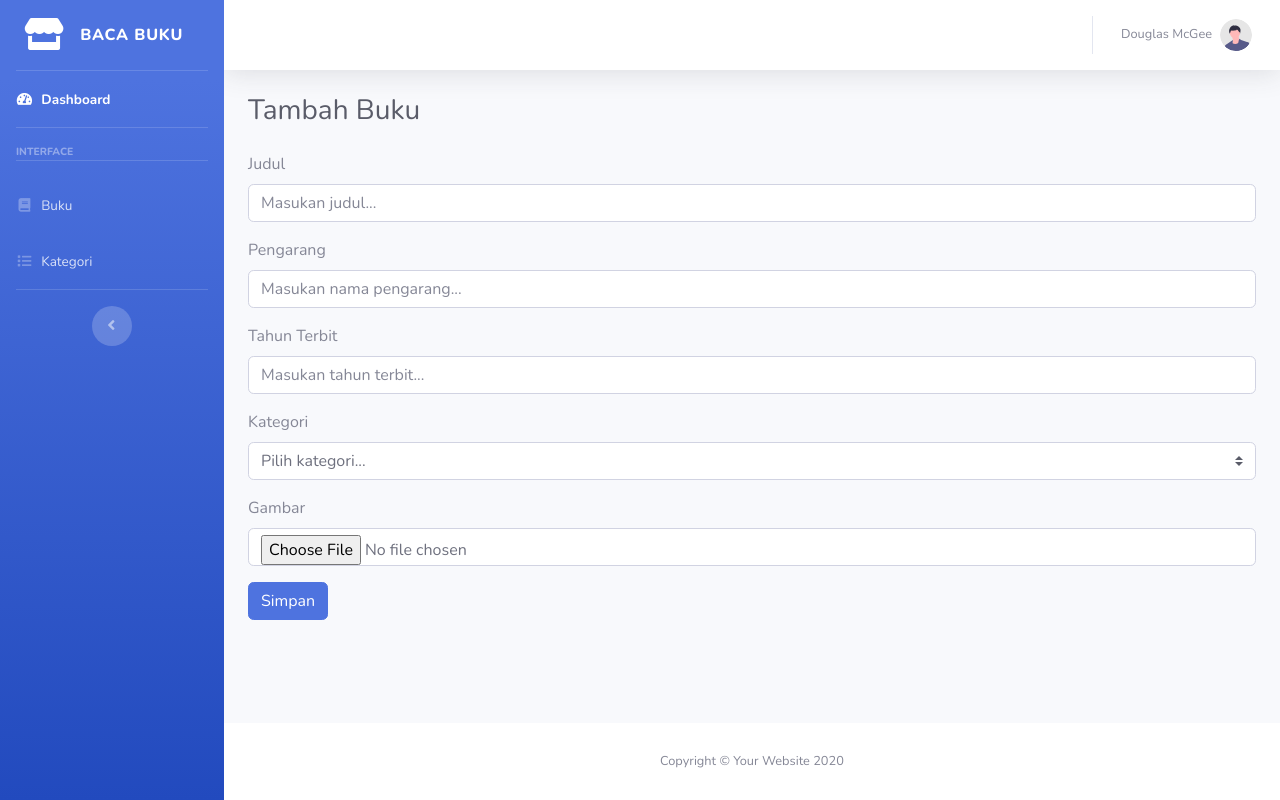
After one commit to wahyunf354/toko-buku-uas, a PHP site: page /buku/add.php in a window 1280 px wide. The commit adds this page. Run offline with PHP 8.4, Linux system fonts and the light colour scheme; tables that the repository leaves empty or names only in its code hold one stand-in row (values such as "Sample post").

Commit message:
udah menampilkan buku dan kategori

```diff
--- /dev/null
+++ b/buku/add.php
@@ -0,0 +1,55 @@
+<?php include "../layouts/header.php" ?>
+<?php include "../layouts/sidebar.php" ?>
+<?php include "../layouts/navbar.php" ?>
+
+<?php
+include "../functions/kategori.php";
+$categories = getAllCategories();
+
+?>
+
+<div class="container-fluid">
+
+  <!-- Page Heading -->
+  <div class="d-sm-flex align-items-center justify-content-between mb-4">
+    <h1 class="h3 mb-0 text-gray-800">Tambah Buku</h1>
+  </div>
+
+  <!-- Content Row -->
+  <div class="row">
+    <div class="col-12">
+      <form action="" method="post">
+        <div class="mb-3">
+          <label for="judul_buku" class="form-label">Judul</label>
+          <input type="text" class="form-control" name="judul_buku" id="judul_buku" placeholder="Masukan judul...">
+        </div>
+        <div class="mb-3">
+          <label for="pengarang" class="form-label">Pengarang</label>
+          <input type="text" class="form-control" name="pengarang" id="pengarang" placeholder="Masukan nama pengarang...">
+        </div>
+        <div class="mb-3">
+          <label for="tahun_terbit" class="form-label">Tahun Terbit</label>
+          <input type="number" min="0" pattern="[0-9]{4}" class="form-control" name="tahun_terbit" id="tahun_terbit" placeholder="Masukan tahun terbit...">
+        </div>
+        <div class="mb-3">
+          <label for="kategori_id" class="form-label">Kategori</label>
+          <select class="custom-select custom-select-md" id="kategori_id" name="kategori_id" aria-label="Default select example">
+            <option selected>Pilih kategori...</option>
+            <?php foreach ($categories as $category) : ?>
+              <option value="<?= $category['kategori_id']; ?>"><?= $category['nama_kategori']; ?></option>
+            <?php endforeach; ?>
+          </select>
+        </div>
+        <div class="mb-3">
+          <label for="url" class="form-label">Gambar</label>
+          <input class="form-control" type="file" id="url" name="url">
+        </div>
+        <button class="btn btn-primary" type="submit" name="submit">Simpan</button>
+      </form>
+    </div>
+  </div>
+
+
+</div>
+
+<?php include "../layouts/footer.php" ?>
--- /dev/null
+++ b/config/connection.php
@@ -0,0 +1,11 @@
+<?php
+$server = "localhost";
+$user = "wahyu";
+$pass = "wahyu";
+$db = "db_toko_buku_uas";
+
+$conn = mysqli_connect($server, $user, $pass, $db);
+
+if (!$conn) {
+  die("error connection " . mysqli_connect_error());
+}
--- /dev/null
+++ b/functions/kategori.php
@@ -0,0 +1,17 @@
+<?php
+include "../config/connection.php";
+
+function getAllCategories()
+{
+  global $conn;
+  $query = "SELECT * FROM tb_kategori";
+
+  $result = mysqli_query($conn, $query);
+
+  $rows = [];
+  while ($row = mysqli_fetch_assoc($result)) {
+    $rows[] = $row;
+  }
+
+  return $rows;
+}
--- a/layouts/header.php
+++ b/layouts/header.php
@@ -9,7 +9,7 @@
   <meta name="description" content="">
   <meta name="author" content="">
 
-  <title>SB Admin 2 - Dashboard</title>
+  <title>Buku</title>
 
   <!-- Custom fonts for this template-->
   <link href="/toko-buku-uas/assets/vendor/fontawesome-free/css/all.min.css" rel="stylesheet" type="text/css">
```
Also changed, not shown: buku/index.php (+44 -0 lines), functions/buku.php (+24 -0 lines), kategori/index.php (+35 -1 lines), assets/img/1.jpg (added).
